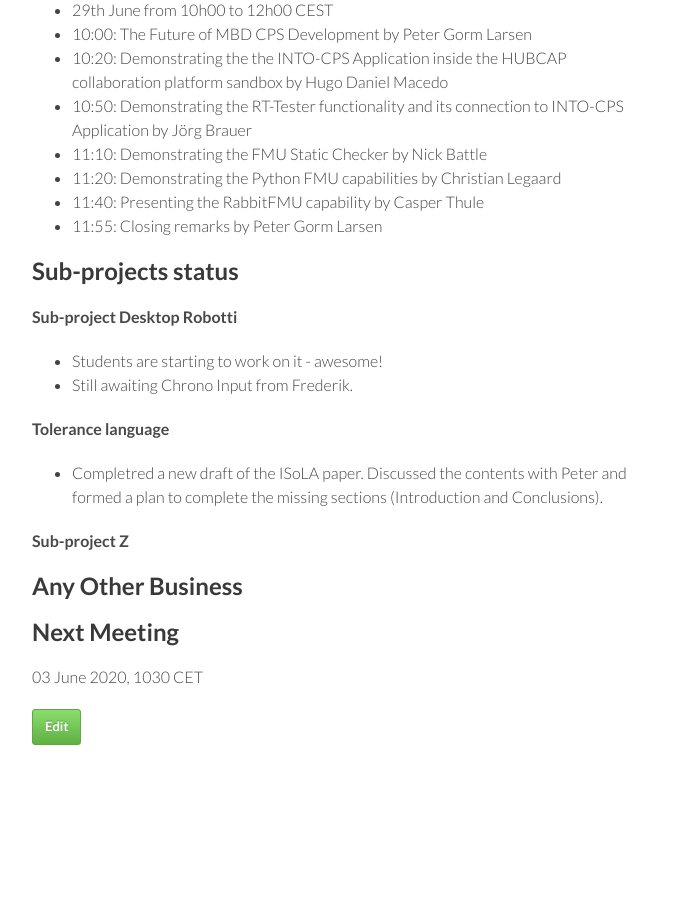
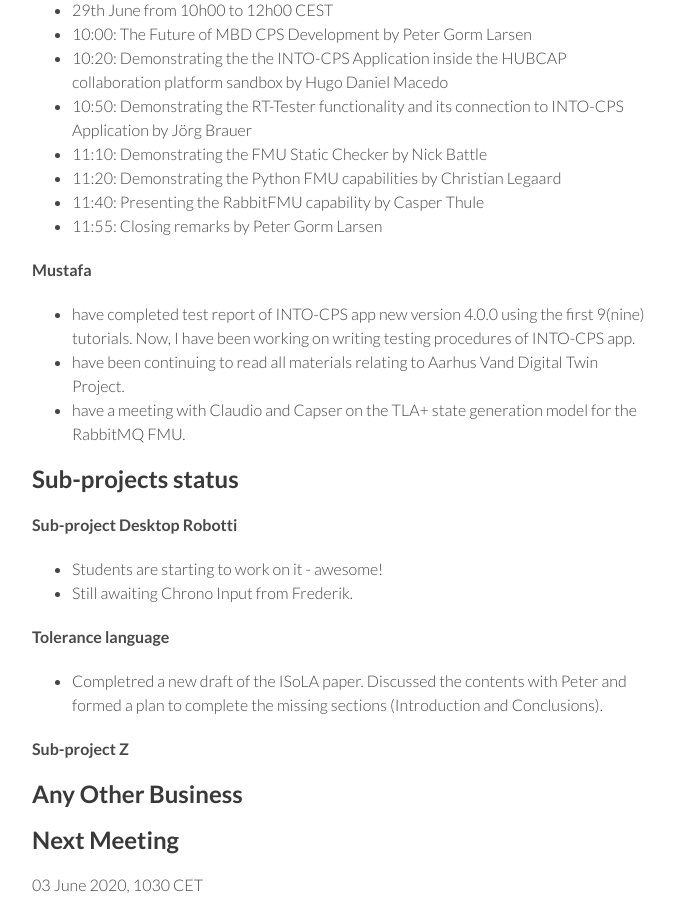
Before and after one commit to digitaltwincentre/digitaltwincentre.github.io, a Jekyll site: the page built from _biweeklies/Biweekly-18.md, in a window 1280 px wide and 900 px high, scrolled down 1155 px. Shown: the whole window, without its empty margins (418-1093 px from the left). Built offline with Jekyll 4.4.1, drawn with Linux system fonts in a browser that asks for light colours; nearby versions of some CDN libraries.

Commit message:
Update Biweekly-18.md

```diff
--- a/_biweeklies/Biweekly-18.md
+++ b/_biweeklies/Biweekly-18.md
@@ -47,6 +47,12 @@ date: 20 May 2020, 1030 CEST
 * 11:40: Presenting the RabbitFMU capability by Casper Thule
 * 11:55: Closing remarks by Peter Gorm Larsen
 
+#### Mustafa
+* have completed test report of INTO-CPS app new version 4.0.0 using the first 9(nine) tutorials. Now, I have been working on
+writing testing procedures of INTO-CPS app.
+* have been continuing to read all materials relating to Aarhus Vand Digital Twin Project.
+* have a meeting with Claudio and Capser on the TLA+ state generation model for the RabbitMQ FMU.
+
 ## Sub-projects status
 
 
```
